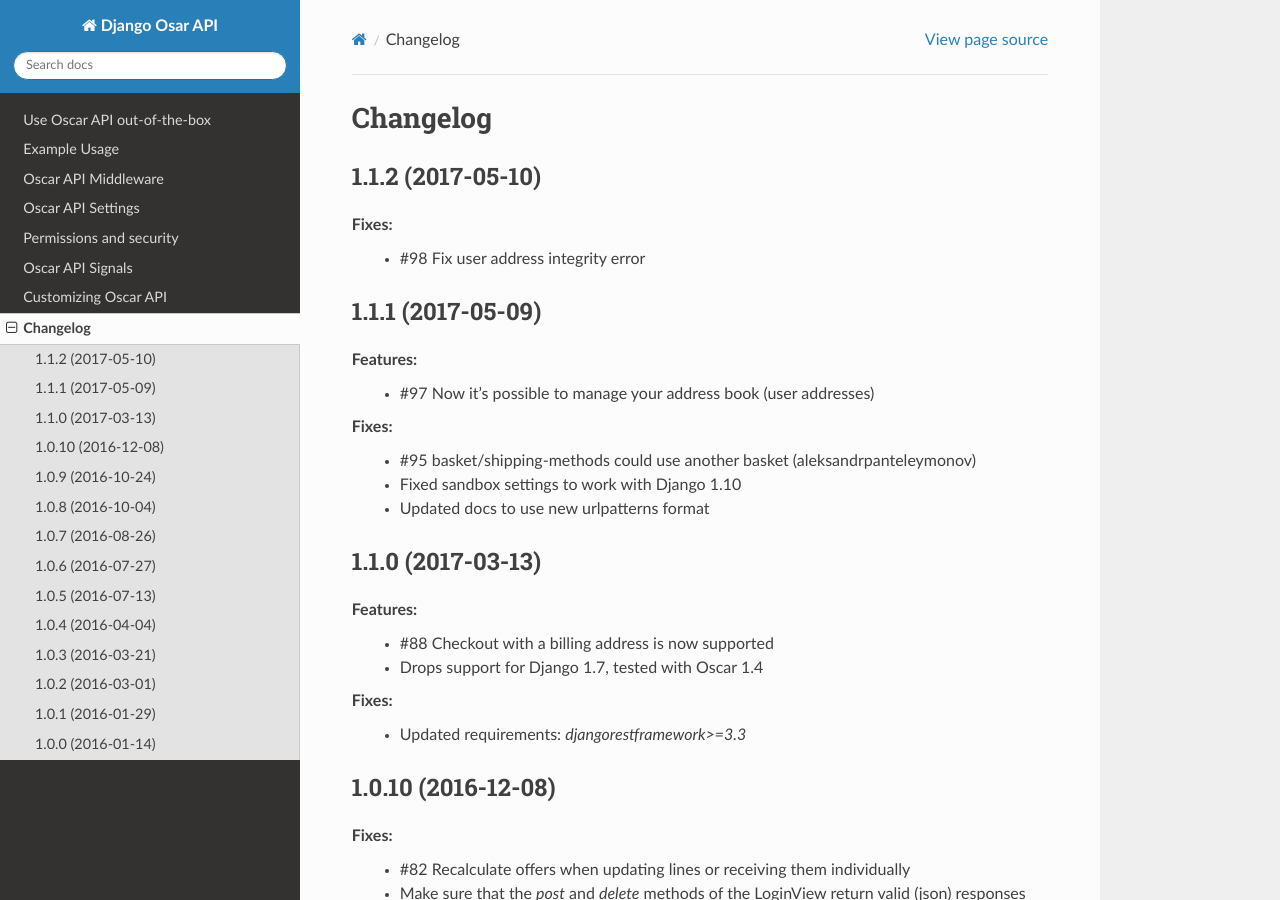
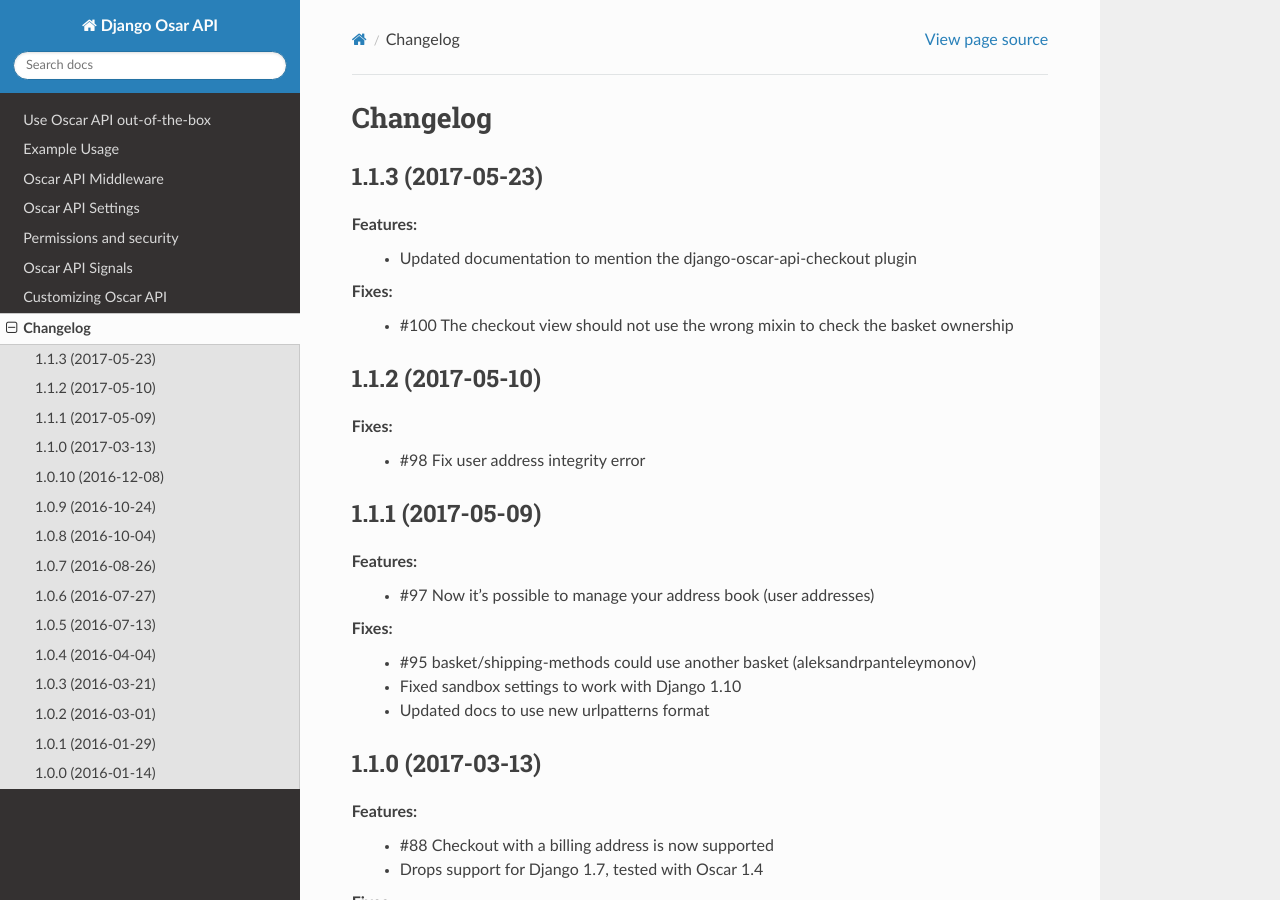
Before and after one commit to django-oscar/django-oscar-api, a Sphinx documentation site: the page built from docs/source/changelog.rst, in a window 1280 px wide and 900 px high. Built offline with Sphinx 7.4.7 and the Read the Docs theme 2.0.0, drawn with Linux system fonts in a browser that asks for light colours.

Commit message:
Updated changelog

```diff
--- a/docs/source/changelog.rst
+++ b/docs/source/changelog.rst
@@ -1,6 +1,14 @@
 =========
 Changelog
 =========
+
+1.1.3 (2017-05-23)
+-------------------
+Features:
+  * Updated documentation to mention the django-oscar-api-checkout plugin
+
+Fixes:
+  * #100 The checkout view should not use the wrong mixin to check the basket ownership
 
 1.1.2 (2017-05-10)
 -------------------
```
